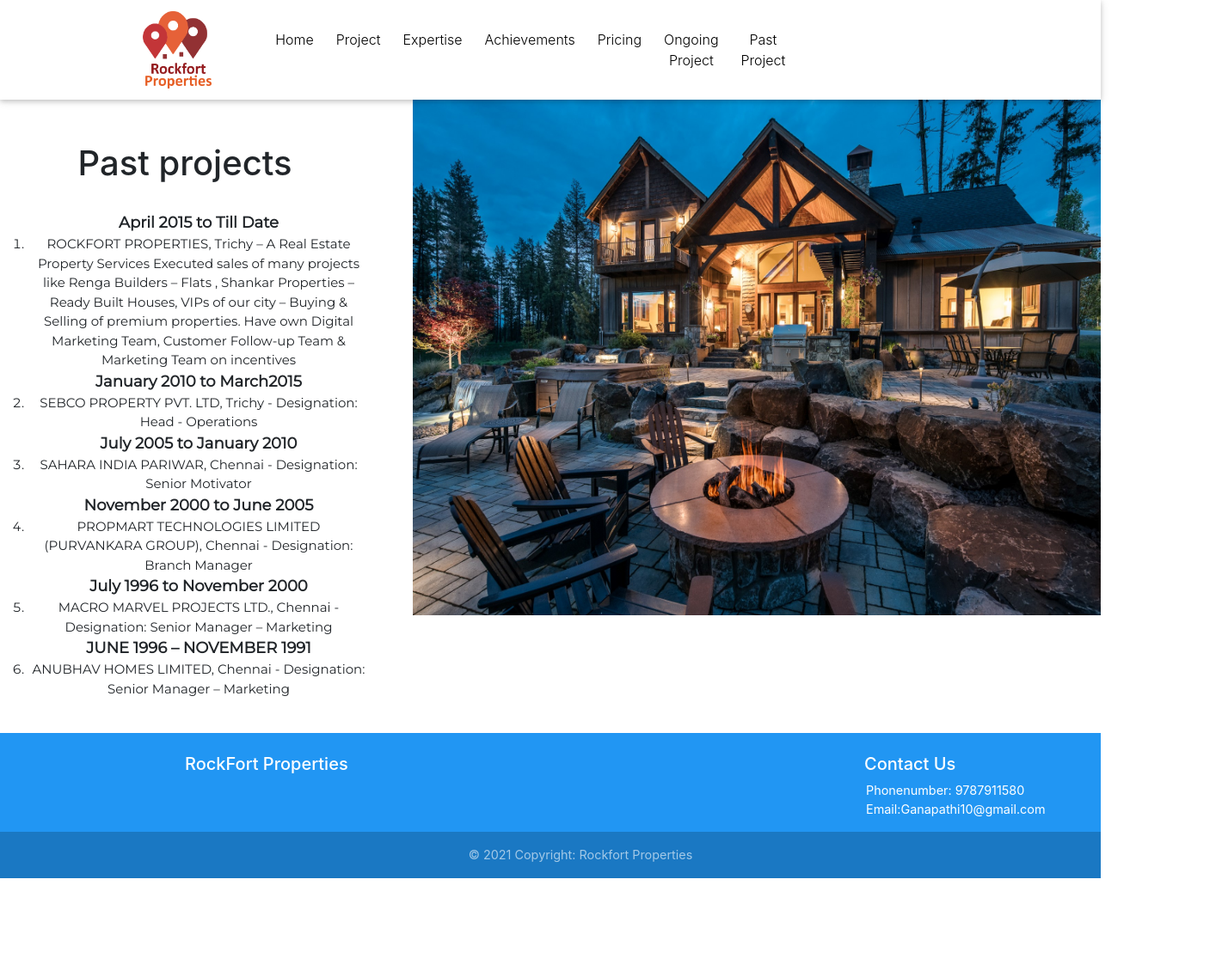
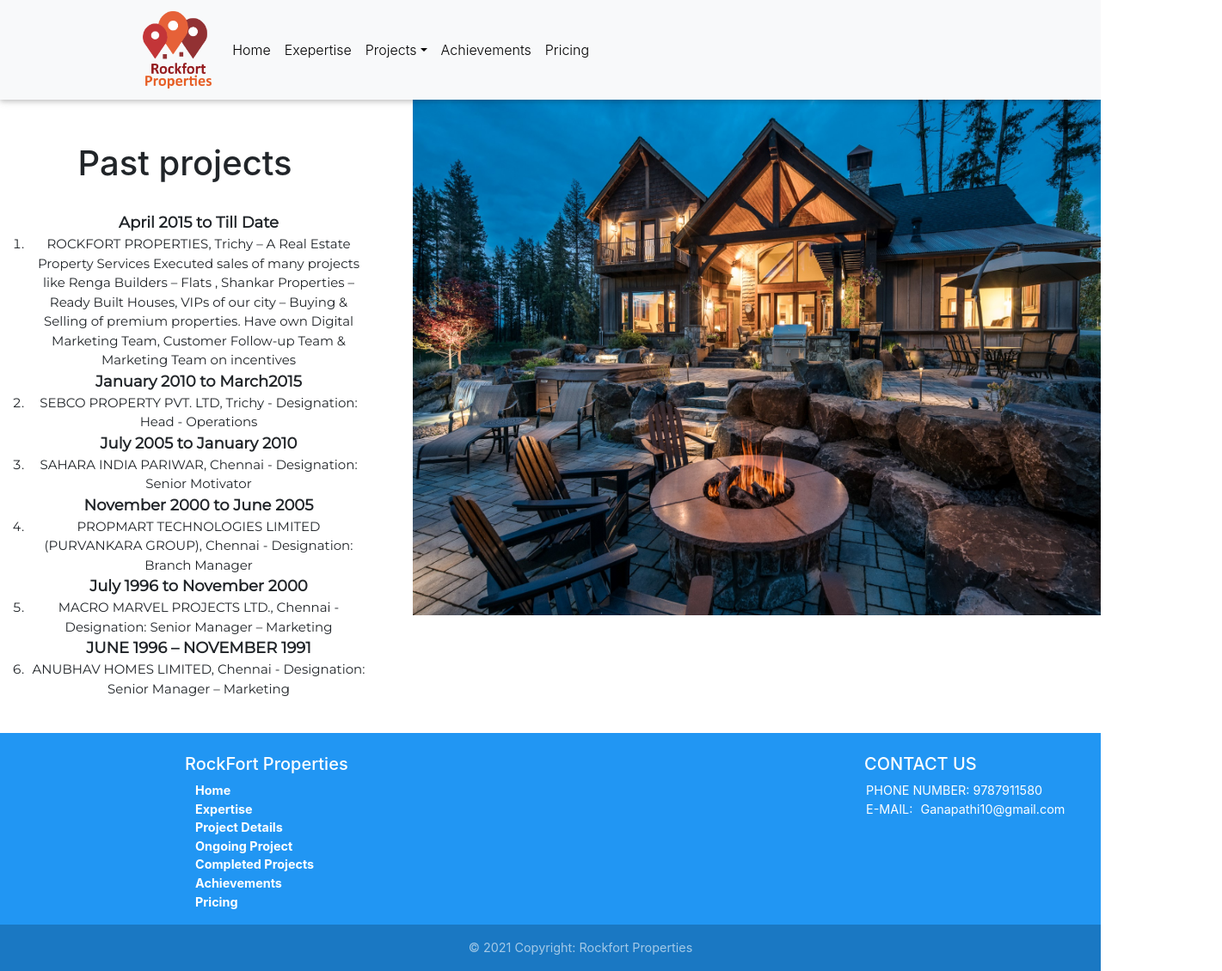
Before and after one commit to manjunathacharya15/realestate, a React (Create React App) app: page /past in a window 1280 px wide. Shown: the whole page at 86% size, 1421 px wide, since content can reach past the window. Before the commit the page ends 1022 px from the top, so only its background shows below. Built offline with nearby package versions, Linux system fonts and the light colour scheme.

Commit message:
added footer content and navbar updated and star 18-06-2021

```diff
--- a/src/components/Navbarcomponet.js
+++ b/src/components/Navbarcomponet.js
@@ -4,10 +4,10 @@
   render(){
     return(
       <div>
-<nav class="navbar navbar-expand-lg navbar-light" style={{backgroundColor:"white",color:"red"}}>
+{/* <nav class="navbar navbar-expand navbar-light" style={{backgroundColor:"white",color:"red"}}>
 
       <a class="navbar-brand" href="/"><img style={{height:"90px",marginLeft:"150px"}} alt="" src="./rlogi.png"/></a>
-        <ul class="navbar-nav ml-auto">
+        <ul class="navbar-nav mr-auto">
         <li class="nav-item">
             <a style={{marginLeft:"50px"}} class="nav-link" href="/">Home</a>
           </li>
@@ -19,7 +19,7 @@
             <a class="nav-link" href="/expert">Expertise</a>
           </li>
           <li class="nav-item" style={{marginLeft:"10px"}}>
-            <a class="nav-link" href="/ach">Achievements</a>
+            <a class="nav-link" href="/ach"></a>
           </li>
           <li class="nav-item" style={{marginLeft:"10px"}}>
             <a  class="nav-link" href="/pricing">Pricing</a>
@@ -28,7 +28,7 @@
             <a class="nav-link" href="/">Ongoing Project</a>
           </li>
           <li class="nav-item" style={{marginLeft:"10px"}}>
-            <a class="nav-link" href="/past">Past Project</a>
+            <a class="nav-link" href="/past">Completed Project</a>
           </li>
           <li class="nav-item" style={{marginLeft:"500px"}}>
 
@@ -44,9 +44,44 @@
 
 
 
+{/*
+        </ul>
+    </nav> */}
+    <nav class="navbar navbar-expand-lg navbar-light bg-light">
+  <a class="navbar-brand" href="/"><img style={{height:"90px",marginLeft:"150px"}} alt="" src="./rlogi.png"/></a>
+  <button class="navbar-toggler" type="button" data-toggle="collapse" data-target="#navbarSupportedContent" aria-controls="navbarSupportedContent" aria-expanded="false" aria-label="Toggle navigation">
+    <span class="navbar-toggler-icon"></span>
+  </button>
 
-        </ul>
-    </nav>
+  <div class="collapse navbar-collapse" id="navbarSupportedContent">
+    <ul class="navbar-nav mr-auto">
+      <li class="nav-item ">
+        <a class="nav-link" href="/">Home </a>
+      </li>
+      <li class="nav-item">
+        <a class="nav-link" href="expert">Exepertise</a>
+      </li>
+      <li class="nav-item dropdown">
+        <a class="nav-link dropdown-toggle" href="/" id="navbarDropdown" role="button" data-toggle="dropdown" aria-haspopup="true" aria-expanded="false">
+         Projects
+        </a>
+        <div class="dropdown-menu" aria-labelledby="navbarDropdown">
+          <a class="dropdown-item" href="/project"> projects Details</a>
+          <a class="dropdown-item" href="/">Ongoing Projects </a>
+
+          <a class="dropdown-item" href="/past">Completed Projects</a>
+        </div>
+      </li>
+      <li class="nav-item">
+        <a class="nav-link " href="/ach">Achievements</a>
+      </li>
+      <li class="nav-item">
+        <a class="nav-link " href="/pricing">Pricing</a>
+      </li>
+    </ul>
+
+  </div>
+</nav>
     </div>
     )
   }
--- a/src/components/footer1.js
+++ b/src/components/footer1.js
@@ -12,19 +12,38 @@
         <MDBRow>
           <MDBCol md="6">
             <h5 style={{marginLeft:"200px"}} className="title">RockFort Properties</h5>
-            {/* <p>
-              Here you can use rows and columns here to organize your footer
-              content.
-            </p> */}
+            <ul>
+              <li style={{marginLeft:"180px"}} className="list-unstyled">
+             <a href="/"><b>Home</b></a>
+              </li>
+              <li style={{marginLeft:"180px"}} className="list-unstyled">
+               <a style={{marginLeft:""}} href="/expert"><b>Expertise</b></a>
+              </li>
+              <li style={{marginLeft:"180px"}} className="list-unstyled">
+               <a style={{marginLeft:""}} href="/project"><b>Project Details</b></a>
+              </li>
+              <li style={{marginLeft:"180px"}} className="list-unstyled">
+               <a style={{marginLeft:""}} href="/"><b>Ongoing Project</b></a>
+              </li> <li style={{marginLeft:"180px"}} className="list-unstyled">
+               <a style={{marginLeft:""}} href="/past"><b>Completed Projects</b></a>
+              </li> <li style={{marginLeft:"180px"}} className="list-unstyled">
+               <a style={{marginLeft:""}} href="/ach"><b>Achievements</b></a>
+              </li>
+              <li style={{marginLeft:"180px"}} className="list-unstyled">
+               <a style={{marginLeft:""}} href="/pricing"><b>Pricing</b></a>
+              </li>
+
+
+            </ul>
           </MDBCol>
           <MDBCol md="6">
-            <h5 style={{marginLeft:"350px"}} className="title">Contact Us</h5>
+            <h5 style={{marginLeft:"350px"}} className="title">CONTACT US</h5>
             <ul>
               <li style={{marginLeft:"320px"}} className="list-unstyled">
-              Phonenumber: <a href="#!">9787911580</a>
+             PHONE NUMBER: <a href="#!">9787911580</a>
               </li>
               <li style={{marginLeft:"320px"}} className="list-unstyled">
-              Email:<a href="#!">Ganapathi10@gmail.com</a>
+              E-MAIL: <a style={{marginLeft:"5px"}} href="#!">Ganapathi10@gmail.com</a>
               </li>
               {/* <li className="list-unstyled">
                 <a href="#!">Link 3</a>
@@ -34,6 +53,23 @@
               </li> */}
             </ul>
           </MDBCol>
+          {/* <MDBCol md="6">
+            <h5 style={{marginLeft:"350px"}} className="title">CONTACT US</h5>
+            <ul>
+              <li style={{marginLeft:"320px"}} className="list-unstyled">
+             PHONE NUMBER: <a href="#!">9787911580</a>
+              </li>
+              <li style={{marginLeft:"320px"}} className="list-unstyled">
+              E-MAIL: <a style={{marginLeft:"5px"}} href="#!">Ganapathi10@gmail.com</a>
+              </li>
+              {/* <li className="list-unstyled">
+                <a href="#!">Link 3</a>
+              </li>
+              <li className="list-unstyled">
+                <a href="#!">Link 4</a>
+              </li> */}
+            {/* </ul>
+          </MDBCol> */}
         </MDBRow>
       </MDBContainer>
       <div  className="footer-copyright text-center py-3">
```
